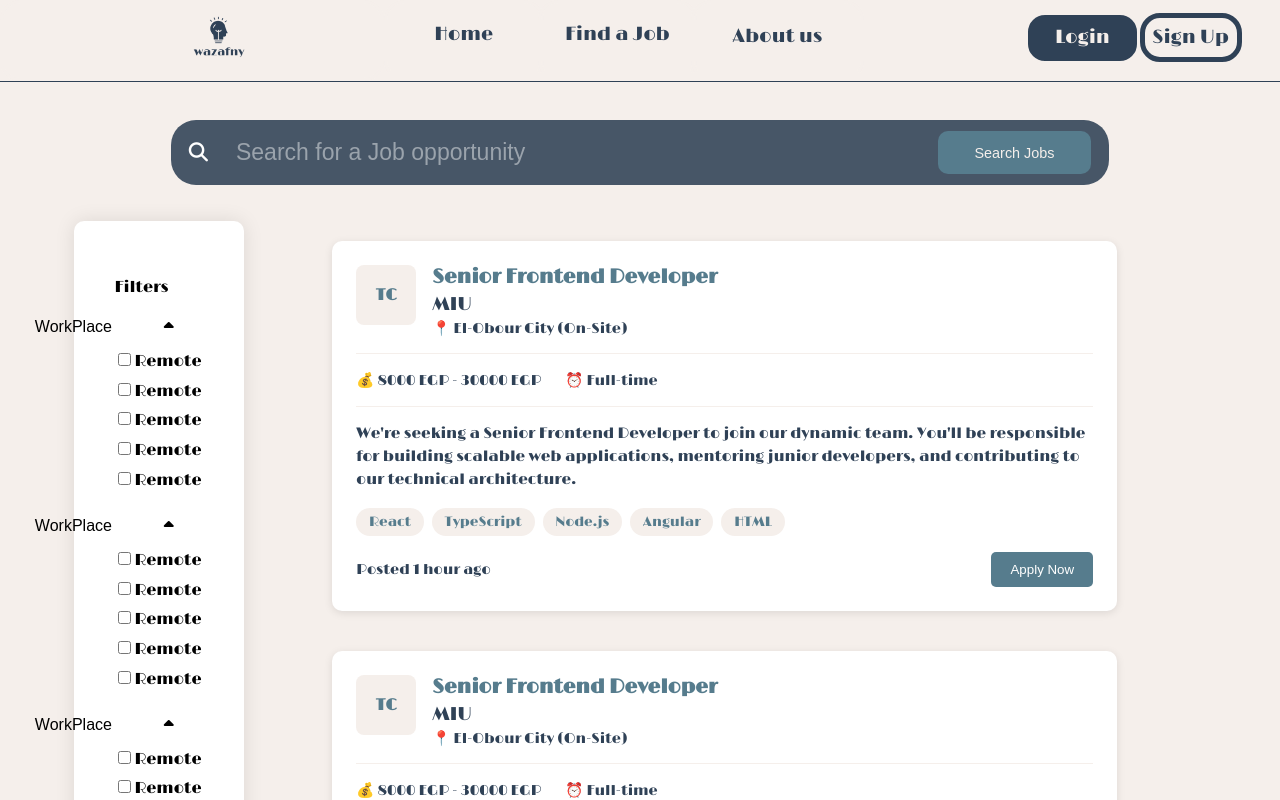
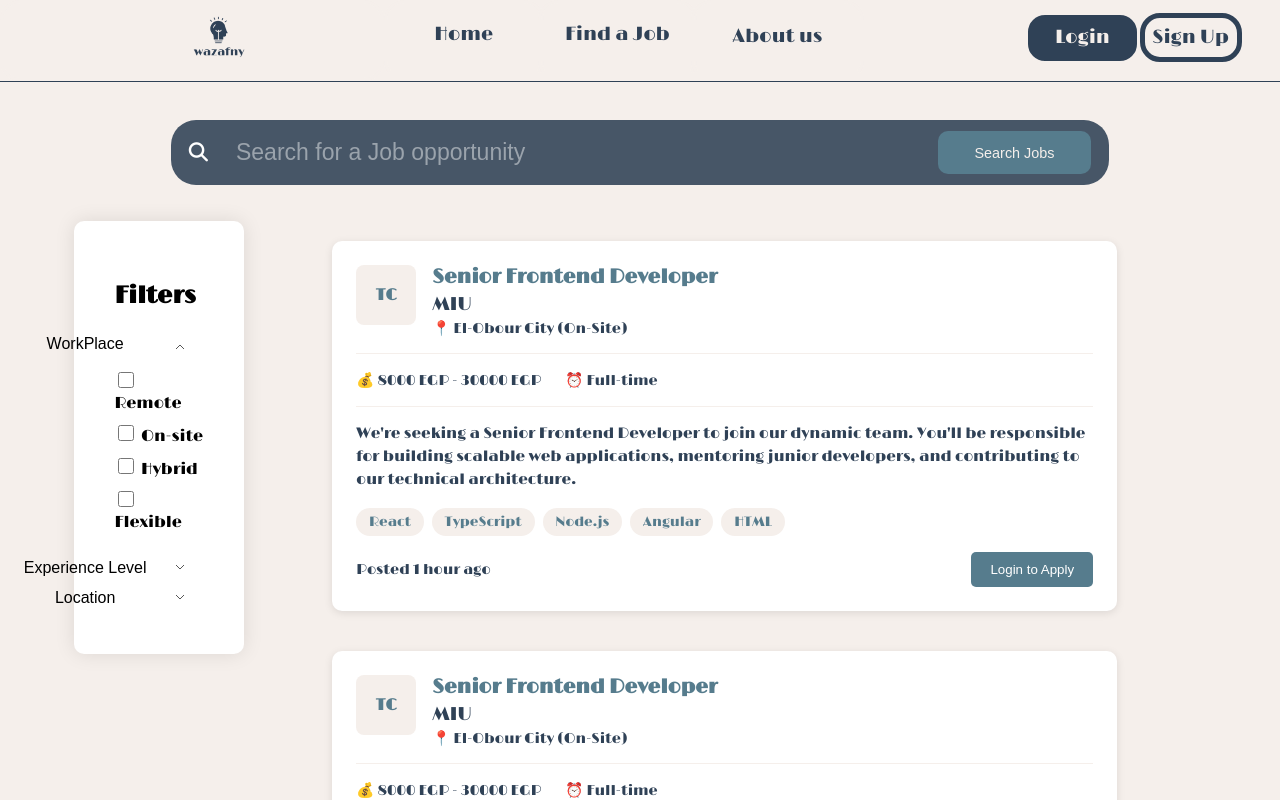
Before and after one commit to abdelrahman218/Job-Offering-Website, an Angular app: page /user/find-a-job in a window 1280 px wide. Both pictures are taken after a click on the button "WorkPlace". Shown: the top 800 px of the page. Built offline with nearby package versions, Linux system fonts and the light colour scheme.

Commit message:
almost done

```diff
--- a/src/app/header/header.component.html
+++ b/src/app/header/header.component.html
@@ -23,7 +23,7 @@
 
 @if (userType===undefined) {
     <div>
-        <a [routerLink]="null" id="login">Login</a>
-        <a [routerLink]="null" id="signup">Sign Up</a>
+        <a routerLink="/login" id="login">Login</a>
+        <a routerLink="/signup" id="signup">Sign Up</a>
     </div>
 }
--- a/src/app/users/find-a-job/card/card.component.html
+++ b/src/app/users/find-a-job/card/card.component.html
@@ -27,6 +27,11 @@
     </div>
     <div class="apply-section">
         <span class="posted-date">Posted 1 hour ago</span>
-        <button class="apply-btn">Apply Now</button>
+        @if (userType===undefined) {
+            <button class="apply-btn" (click)="login()">Login to Apply</button>
+        }@else{
+            <button class="apply-btn">Apply Now</button>
+        }
+
     </div>
 </div>
--- a/src/app/users/find-a-job/card/card.component.ts
+++ b/src/app/users/find-a-job/card/card.component.ts
@@ -1,4 +1,6 @@
-import { Component } from '@angular/core';
+import { Component,Input } from '@angular/core';
+import { UserType } from '../../../app.model';
+import { Router } from '@angular/router';
 
 @Component({
   selector: 'app-card',
@@ -8,5 +10,9 @@ import { Component } from '@angular/core';
   styleUrl: './card.component.css'
 })
 export class CardComponent {
-
+  @Input({required: true}) userType !: UserType;
+  constructor(private router: Router) {}
+  login(){
+    this.router.navigate(["/login"]);
+  }
 }
--- a/src/app/users/find-a-job/filters/filters.component.css
+++ b/src/app/users/find-a-job/filters/filters.component.css
@@ -18,7 +18,7 @@
     border: none;
     background-color: transparent;
     display: grid;
-    grid-template-columns: auto auto;
+    grid-template-columns: 80% auto;
     justify-self: end;
   }
   .down{
@@ -33,6 +33,7 @@
     align-items: center;
     margin-top: 5%;
     margin-bottom: 20%;
+    animation: slideDown 0.2s ease-out;
   }
   .displayit{
     display: none;
@@ -40,3 +41,24 @@
   .label{
     margin: 5% 0;
   }
+/* Checkbox styling */
+input[type="checkbox"] {
+  width: 16px;
+  height: 16px;
+  border-radius: 4px;
+  border: 2px solid #D1D5DB;
+  accent-color: #3B82F6;
+  cursor: pointer;
+}
+
+/* Animation for dropdown */
+@keyframes slideDown {
+  from {
+    opacity: 0;
+    transform: translateY(-10px);
+  }
+  to {
+    opacity: 1;
+    transform: translateY(0);
+  }
+}
--- a/src/app/users/find-a-job/filters/filters.component.html
+++ b/src/app/users/find-a-job/filters/filters.component.html
@@ -1,25 +1,59 @@
-<p id="text">Filters</p>
-<button class="dropdown" (click)="rotate(); displayit();">WorkPlace <i class="fa-solid fa-caret-down down rotate" [class.rotate]="isRotated"></i></button>
-<div class="displayit list" [class.displayit]="isDisplayed">
-    <label for="check-1" class="label"><input type="checkbox" name="" id="check-1">Remote</label>
-    <label for="check-1" class="label"><input type="checkbox" name="" id="check-1">Remote</label>
-    <label for="check-1" class="label"><input type="checkbox" name="" id="check-1">Remote</label>
-    <label for="check-1" class="label"><input type="checkbox" name="" id="check-1">Remote</label>
-    <label for="check-1" class="label"><input type="checkbox" name="" id="check-1">Remote</label>
+<h2 id="text">Filters</h2>
+
+<div class="filter-section">
+  <button class="dropdown" (click)="toggleDisplay('workplace')">
+    WorkPlace
+    <span class="down" [class.rotate]="!isWorkplaceDisplayed">
+      <svg xmlns="http://www.w3.org/2000/svg" width="16" height="16" viewBox="0 0 24 24" fill="none" stroke="currentColor">
+        <path d="M6 9l6 6 6-6"/>
+      </svg>
+    </span>
+  </button>
+
+  <div class="list" [class.displayit]="isWorkplaceDisplayed">
+    @for (option of workplaceOptions; track $index) {
+        <label class="label">
+            <input type="checkbox">  {{ option }}
+        </label>
+    }
+  </div>
 </div>
-<button class="dropdown" (click)="rotate(); displayit();">WorkPlace <i class="fa-solid fa-caret-down down rotate" [class.rotate]="isRotated"></i></button>
-<div class="displayit list" [class.displayit]="isDisplayed">
-    <label for="check-1" class="label"><input type="checkbox" name="" id="check-1">Remote</label>
-    <label for="check-1" class="label"><input type="checkbox" name="" id="check-1">Remote</label>
-    <label for="check-1" class="label"><input type="checkbox" name="" id="check-1">Remote</label>
-    <label for="check-1" class="label"><input type="checkbox" name="" id="check-1">Remote</label>
-    <label for="check-1" class="label"><input type="checkbox" name="" id="check-1">Remote</label>
+
+<div class="filter-section">
+  <button class="dropdown" (click)="toggleDisplay('experience')">
+    Experience Level
+    <span class="down" [class.rotate]="!isExperienceDisplayed">
+      <svg xmlns="http://www.w3.org/2000/svg" width="16" height="16" viewBox="0 0 24 24" fill="none" stroke="currentColor">
+        <path d="M6 9l6 6 6-6"/>
+      </svg>
+    </span>
+  </button>
+
+  <div class="list" [class.displayit]="isExperienceDisplayed">
+        @for (option of  experienceOptions; track $index) {
+
+            <label class="label">
+                <input type="checkbox">  {{ option }}
+            </label>
+        }
+  </div>
 </div>
-<button class="dropdown" (click)="rotate(); displayit();">WorkPlace <i class="fa-solid fa-caret-down down rotate" [class.rotate]="isRotated"></i></button>
-<div class="displayit list" [class.displayit]="isDisplayed">
-    <label for="check-1" class="label"><input type="checkbox" name="" id="check-1">Remote</label>
-    <label for="check-1" class="label"><input type="checkbox" name="" id="check-1">Remote</label>
-    <label for="check-1" class="label"><input type="checkbox" name="" id="check-1">Remote</label>
-    <label for="check-1" class="label"><input type="checkbox" name="" id="check-1">Remote</label>
-    <label for="check-1" class="label"><input type="checkbox" name="" id="check-1">Remote</label>
+
+<div class="filter-section">
+  <button class="dropdown" (click)="toggleDisplay('location')">
+    Location
+    <span class="down" [class.rotate]="!isLocationDisplayed">
+      <svg xmlns="http://www.w3.org/2000/svg" width="16" height="16" viewBox="0 0 24 24" fill="none" stroke="currentColor">
+        <path d="M6 9l6 6 6-6"/>
+      </svg>
+    </span>
+  </button>
+
+  <div class="list" [class.displayit]="isLocationDisplayed">
+    @for (option of locationOptions; track $index) {
+        <label class="label">
+            <input type="checkbox">  {{ option }}
+        </label>
+    }
+  </div>
 </div>
--- a/src/app/users/find-a-job/filters/filters.component.ts
+++ b/src/app/users/find-a-job/filters/filters.component.ts
@@ -1,4 +1,5 @@
-import { Component, Output } from '@angular/core';
+import { Component, Output, Input} from '@angular/core';
+import { CareerLevelType } from '../../../app.model';
 
 @Component({
   selector: 'app-filters',
@@ -8,13 +9,46 @@ import { Component, Output } from '@angular/core';
   styleUrl: './filters.component.css'
 })
 export class FiltersComponent {
-  isRotated = false;
-  isDisplayed = true;
+   isWorkplaceDisplayed= true;
+   isExperienceDisplayed= true;
+   isLocationDisplayed= true;
+   // Available options for each section (you can later fetch these from an API)
+   workplaceOptions = [
+      'Remote',
+      'On-site',
+      'Hybrid',
+      'Flexible'
+   ];
 
-  rotate() {
-    this.isRotated = !this.isRotated;
-  }
-  displayit(){
-    this.isDisplayed=!this.isDisplayed;
-  }
+   experienceOptions = [
+     'Entry Level',
+     'Mid Level',
+     'Senior Level',
+     'Manager',
+     'Internship'
+   ];
+
+   locationOptions = [
+     'Cairo',
+     'Alexandria',
+     'Giza',
+     'Sharm El Sheikh',
+     'Hurghada',
+     'Aswan'
+   ];
+
+   // Toggle display for each section
+   toggleDisplay(section: string): void {
+     switch(section) {
+       case 'workplace':
+         this.isWorkplaceDisplayed = !this.isWorkplaceDisplayed;
+         break;
+       case 'experience':
+         this.isExperienceDisplayed = !this.isExperienceDisplayed;
+         break;
+       case 'location':
+         this.isLocationDisplayed = !this.isLocationDisplayed;
+         break;
+     }
+   }
 }
--- a/src/app/users/find-a-job/find-a-job.component.html
+++ b/src/app/users/find-a-job/find-a-job.component.html
@@ -6,10 +6,10 @@
     <div class="inside">
         <app-filters id="filter"></app-filters>
         <div>
-            <app-card></app-card>
-            <app-card></app-card>
-            <app-card></app-card>
-            <app-card></app-card>
+            <app-card [userType]="userType()"></app-card>
+            <app-card [userType]="userType()"></app-card>
+            <app-card [userType]="userType()"></app-card>
+            <app-card [userType]="userType()"></app-card>
 
         </div>
 
--- a/src/app/users/find-a-job/find-a-job.component.ts
+++ b/src/app/users/find-a-job/find-a-job.component.ts
@@ -1,6 +1,7 @@
-import { Component } from '@angular/core';
+import { Component, signal, Signal  } from '@angular/core';
 import { FiltersComponent } from './filters/filters.component';
 import { CardComponent } from './card/card.component';
+import { UserType } from '../../app.model';
 @Component({
   selector: 'app-find-a-job',
   standalone: true,
@@ -14,4 +15,6 @@ export class FindAJobComponent {
   OnToggle(){
     this.isVisible=!this.isVisible;
   }
+  private userTypeSinal=signal<UserType>(undefined);
+  userType=this.userTypeSinal.asReadonly();
 }
```
